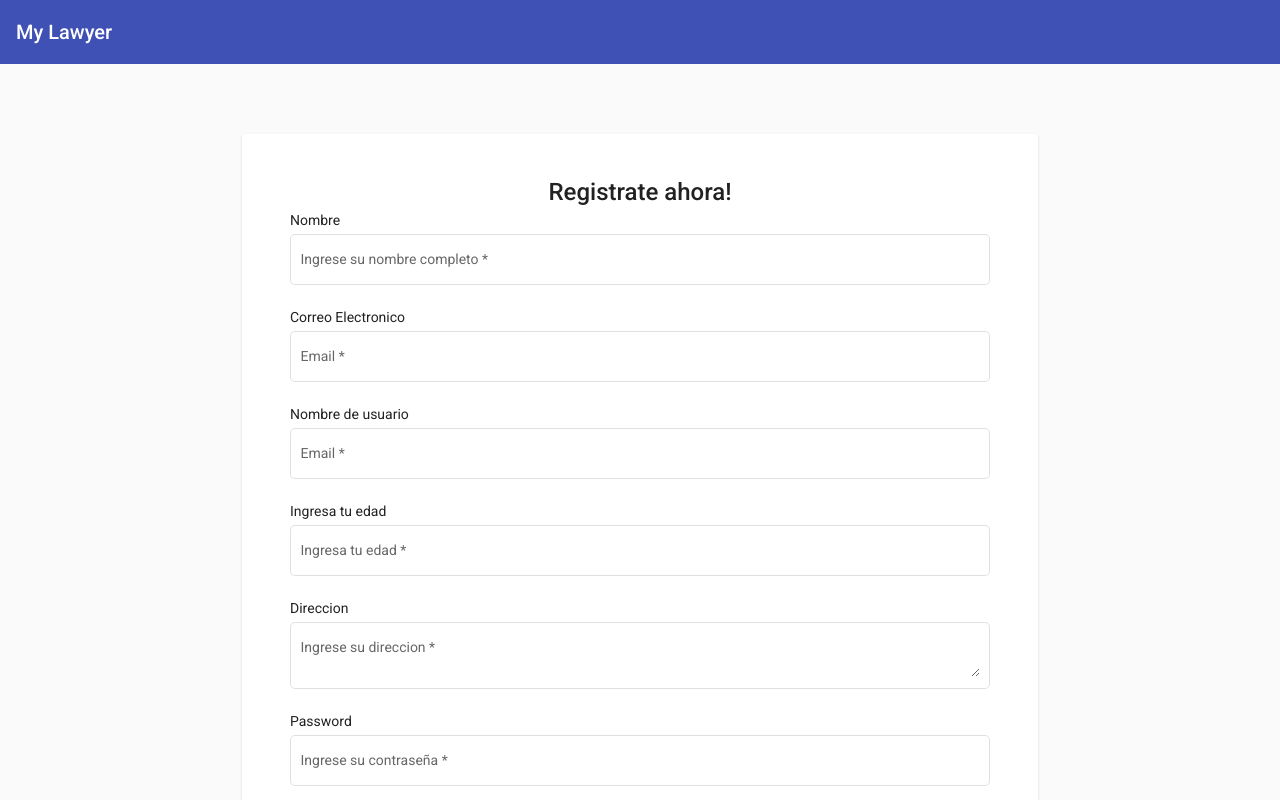
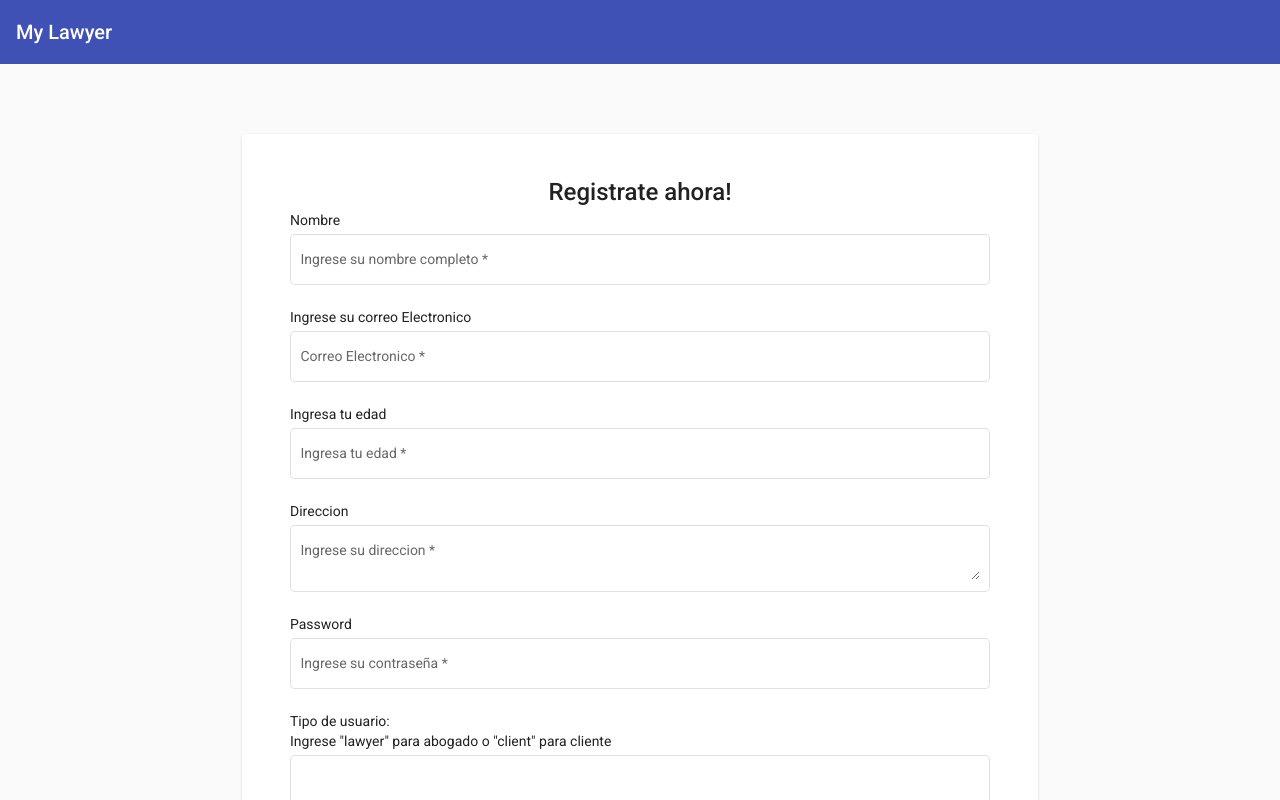
Before and after one commit to aplicaciones-open-source-202201-es5c/frontend-mylawyer, an Angular app: page /signUp in a window 1280 px wide. Built offline with nearby package versions, Linux system fonts and the light colour scheme.

Commit message:
feat(signUp-signIn): signUp and signIn fixed

```diff
--- a/server/db.json
+++ b/server/db.json
@@ -217,7 +217,6 @@
       "address": "Av. Universitaria 1349",
       "age": 18,
       "email": "diego@gmail.com",
-      "username": "DiegoA",
       "password": "diego123",
       "role": "lawyer",
       "id": 1
@@ -227,7 +226,6 @@
       "password": "$2a$10$uOSMhJtStBbyRBHhvPMY8OJnIAXRE5j8ehl2qduHWbWbDEigPm4kO",
       "name": "Roberto Chocano",
       "address": "Av. Universitaria 1349",
-      "username": "RobertoC",
       "age": 28,
       "role": "lawyer",
       "id": 2
@@ -237,7 +235,6 @@
       "password": "$2a$10$bkpKumUZKzHrz4QvYeRykeDps2DouBe/vXziMzw6SJqqCHknks5Ze",
       "name": "Diego Talledo",
       "address": "Av. Universitaria 1349",
-      "username": "DiegoT",
       "age": 28,
       "role": "client",
       "id": 3
--- a/src/app/security/model/user.ts
+++ b/src/app/security/model/user.ts
@@ -4,7 +4,6 @@ export interface User{
   age:number;
   id:number;
   email:string;
-  username:string;
   role:string;
   password:string;
 
--- a/src/app/security/pages/sign-in/sign-in.component.ts
+++ b/src/app/security/pages/sign-in/sign-in.component.ts
@@ -16,10 +16,11 @@ export class SignInComponent {
               public authService: SignService,
               public router: Router) {
     this.signInForm = this.builder.group({
-      email: ['', [Validators.email, Validators.required]],
-      password: ['', [Validators.email, Validators.minLength(6)]],
+      email: [''],
+      password: ['']
     });
   }
+
   get email(){
     return this.signInForm.controls['email'];
   }
--- a/src/app/security/pages/sign-up/sign-up.component.html
+++ b/src/app/security/pages/sign-up/sign-up.component.html
@@ -11,29 +11,12 @@
         </mat-form-field>
       </div>
       <div class="field_email">
-        <mat-label>Correo Electronico</mat-label>
+        <mat-label>Ingrese su correo Electronico</mat-label>
         <mat-form-field appearance="outline" >
-          <mat-label>Email</mat-label>
-          <input formControlName="email"
-            matInput
-            placeholder="Correo Electronico"
-            formControlName="email"
-            required>
-          <div *ngIf="email.invalid && (email.dirty || email!.touched)">
-            <mat-error *ngIf="email.errors?.['email']"
-            >You must enter a valid email.</mat-error>
-            <mat-error *ngIf="email.errors?.['required']"
-            >email required.</mat-error>
-          </div>
-        </mat-form-field>
-      </div>
-      <div class="field_username">
-        <mat-label>Nombre de usuario</mat-label>
-        <mat-form-field appearance="outline" >
-          <mat-label>Email</mat-label>
+          <mat-label>Correo Electronico</mat-label>
           <input matInput
-                 placeholder="usuario"
-                 formControlName="username"
+                 placeholder="Correo Electronico"
+                 formControlName="email"
                  required>
         </mat-form-field>
       </div>
--- a/src/app/security/pages/sign-up/sign-up.component.ts
+++ b/src/app/security/pages/sign-up/sign-up.component.ts
@@ -25,7 +25,6 @@ export class SignUpComponent{
     this.signUpForm = this.builder.group({
       name:['', Validators.required],
       address:['', Validators.required],
-      username:['', Validators.required],
       age:['', Validators.required],
       role:['', Validators.required],
       email: ['', [Validators.email, Validators.required]],
```
